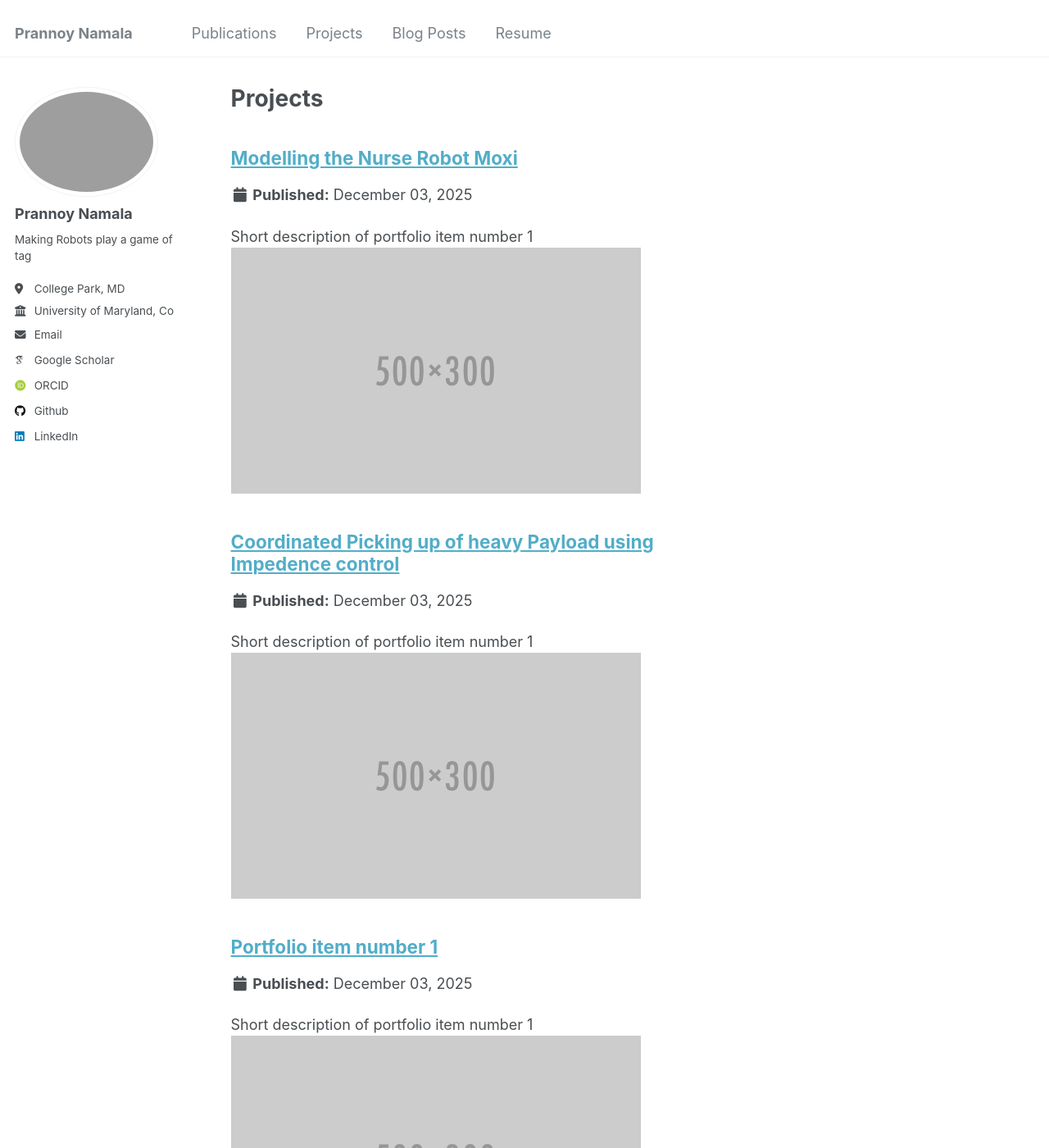
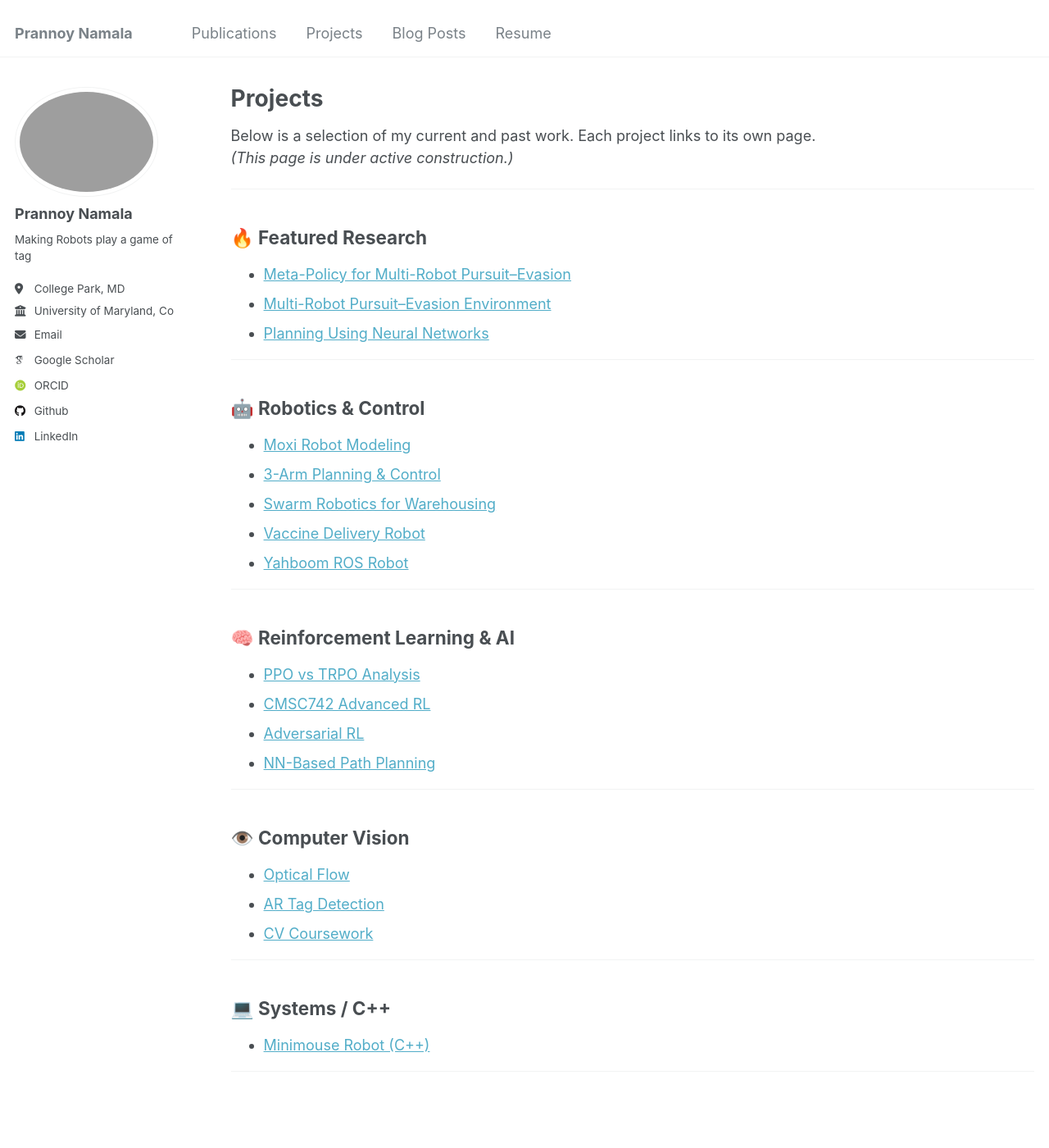
Before and after one commit to PrannoyNamala/PrannoyNamala.github.io, a Jekyll site: the page built from _pages/portfolio.html, in a window 1280 px wide and 1400 px high. Shown: the whole window at 82% size. Built offline with Jekyll 4.4.1, drawn with Linux system fonts in a browser that asks for light colours; some web fonts are replaced; some of the changed text lies outside the part shown.

Commit message:
Added resume

```diff
--- a/_data/navigation.yml
+++ b/_data/navigation.yml
@@ -21,7 +21,7 @@ main:
     url: /year-archive/
 
   - title: "Resume"
-    url: /resume/
+    url: /files/Resume_website.pdf
 
 #  - title: "Guide"
 #    url: /markdown/
--- a/_pages/portfolio.html
+++ b/_pages/portfolio.html
@@ -5,9 +5,59 @@ permalink: /projects/
 author_profile: true
 ---
 
+<p>Below is a selection of my current and past work. Each project links to its own page.<br>
+<em>(This page is under active construction.)</em></p>
+
+<hr/>
+
+<h2>🔥 Featured Research</h2>
+<ul>
+  <li><a href="/portfolio/meta_policy_pe/">Meta-Policy for Multi-Robot Pursuit–Evasion</a></li>
+  <li><a href="/portfolio/multirobot_pe/">Multi-Robot Pursuit–Evasion Environment</a></li>
+  <li><a href="/portfolio/planning_nn/">Planning Using Neural Networks</a></li>
+</ul>
+
+<hr/>
+
+<h2>🤖 Robotics &amp; Control</h2>
+<ul>
+  <li><a href="/portfolio/moxi_modeling/">Moxi Robot Modeling</a></li>
+  <li><a href="/portfolio/multi_arm_control_simulation/">3-Arm Planning &amp; Control</a></li>
+  <li><a href="/portfolio/swarm_warehouse/">Swarm Robotics for Warehousing</a></li>
+  <li><a href="/portfolio/vaccine_robot/">Vaccine Delivery Robot</a></li>
+  <li><a href="/portfolio/yahboom_ros/">Yahboom ROS Robot</a></li>
+</ul>
+
+<hr/>
+
+<h2>🧠 Reinforcement Learning &amp; AI</h2>
+<ul>
+  <li><a href="/portfolio/ppo_trpo/">PPO vs TRPO Analysis</a></li>
+  <li><a href="/portfolio/cmsc742_rl/">CMSC742 Advanced RL</a></li>
+  <li><a href="/portfolio/adversarial_rl/">Adversarial RL</a></li>
+  <li><a href="/portfolio/nn_planning/">NN-Based Path Planning</a></li>
+</ul>
+
+<hr/>
+
+<h2>👁️ Computer Vision</h2>
+<ul>
+  <li><a href="/portfolio/optical_flow/">Optical Flow</a></li>
+  <li><a href="/portfolio/ar_tag/">AR Tag Detection</a></li>
+  <li><a href="/portfolio/cv_misc/">CV Coursework</a></li>
+</ul>
+
+<hr/>
+
+<h2>💻 Systems / C++</h2>
+<ul>
+  <li><a href="/portfolio/minimouse/">Minimouse Robot (C++)</a></li>
+</ul>
+
+<hr/>
+
 {% include base_path %}
 
-
-{% for post in site.portfolio %}
+<!-- {% for post in site.portfolio %}
   {% include archive-single.html %}
-{% endfor %}
+{% endfor %} -->
```
Also changed, not shown: 1 other file.
